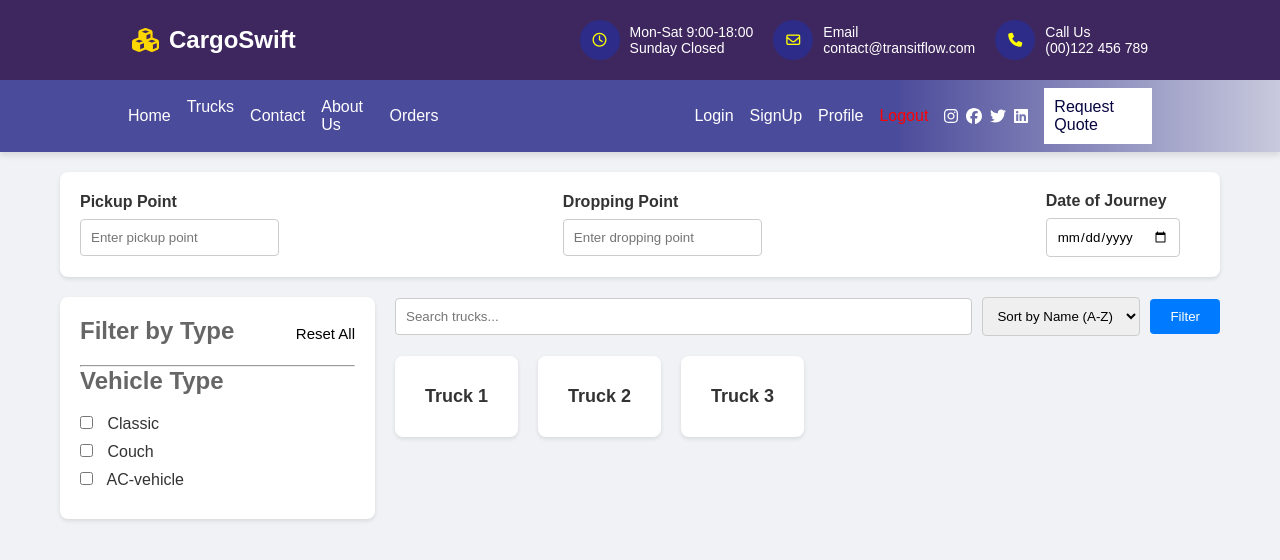
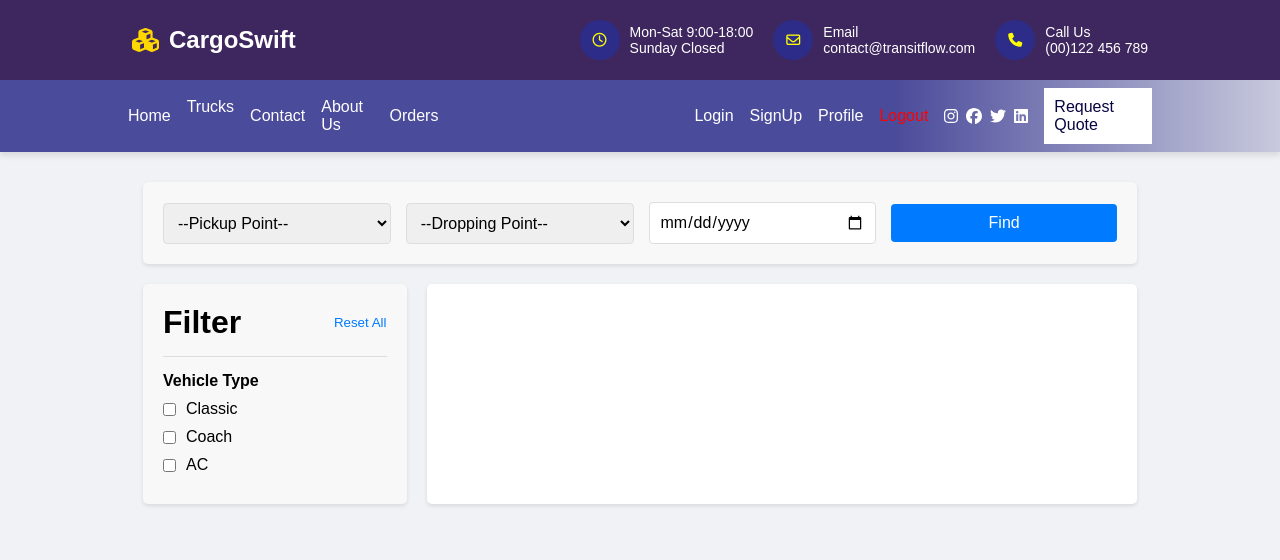
Before and after one commit to talanta-cc/CargoSwift_web, a React (Create React App) app: page /trucks in a window 1280 px wide. Shown: the top 560 px of the page. Built offline with nearby package versions, Linux system fonts and the light colour scheme.

Commit message:
athentication/endpoint

```diff
--- a/package.json
+++ b/package.json
@@ -13,7 +13,7 @@
     "@testing-library/user-event": "^13.5.0",
     "react": "^18.3.1",
     "react-dom": "^18.3.1",
-    "react-router-dom": "^6.23.1",
+    "react-router-dom": "^6.24.0",
     "react-scripts": "^5.0.1",
     "web-vitals": "^2.1.4"
   },
--- a/src/pages/Profile/ProfilePage/ProfilePage.jsx
+++ b/src/pages/Profile/ProfilePage/ProfilePage.jsx
@@ -16,7 +16,7 @@ const ProfilePage = () => {
   }, [navigate]);
 
   const handleLogout = () => {
-    localStorage.removeItem('stored');
+    localStorage.removeItem('token');
     localStorage.removeItem('user');
     console.log('User logged out');
     navigate('/login');
--- /dev/null
+++ b/src/pages/Trucks/TruckPage.jsx
@@ -0,0 +1,37 @@
+import React from 'react';
+import "./TrucksPage.css";
+
+const Truck = ({ truck }) => {
+  return (
+    <div className="item">
+      <div className="row">
+        <div className="col">
+          <h1>{truck.title}</h1>
+          <small>{truck.seatLayout}</small>
+          <a href="">{truck.type}</a>
+        </div>
+        <div className="col flex">
+          <div className="start">
+            <h4>{truck.tripDetails.startTime}</h4>
+            <small>{truck.tripDetails.startLocation}</small>
+          </div>
+          <div className="middle">
+            <p>=== </p>
+            <small>{truck.tripDetails.duration}</small>
+          </div>
+          <div className="stop">
+            <h4>{truck.tripDetails.arrivalTime}</h4>
+            <small>{truck.tripDetails.destinationLocation}</small>
+          </div>
+        </div>
+        <div className="col ">
+          <p>$ {truck.tripDetails.price} </p>
+          <p>Off Days: <span>{truck.tripDetails.offDays.map((day) => <span key={day}>{day} </span>)}</span></p>
+          <button>Select</button>
+        </div>
+      </div>
+    </div>
+  );
+};
+
+export default Truck;
--- a/src/pages/Trucks/TrucksPage.css
+++ b/src/pages/Trucks/TrucksPage.css
@@ -1,3 +1,9 @@
+body {
+    font-family: 'Arial', sans-serif;
+    background-color: #f0f2f5;
+    margin: 0;
+    padding: 0;
+  }
   body {
     font-family: 'Arial', sans-serif;
     background-color: #f0f2f5;
@@ -5,140 +11,160 @@ body {
     padding: 0;
 }
 
-  .trucks-page {
+.container {
     max-width: 1200px;
-    margin: 0 auto;
-    padding: 20px;
-  }
-  .journey-details {
-    display: flex;
-    justify-content: space-between;
-    align-items: center;
-    margin-bottom: 20px;
-    background-color: #fff;
-    padding: 20px;
-    border-radius: 8px;
-    box-shadow: 0 2px 4px rgba(0, 0, 0, 0.1);
+    margin-left: 10%;
+    margin-right: 10%;
+    margin-top: 30px;
+    font-family: Arial, sans-serif;
+    padding: 0 15px;
 }
 
-  .journey-input {
-    display: flex;
-    flex-direction: column;
-    margin-right: 20px;
-  }
-
-  .journey-input label {
-    margin-bottom: 8px;
-    color: #333;
-    font-weight: bold;
-  }
-
-  .journey-input input {
-    padding: 10px;
-    border: 1px solid #ccc;
-    border-radius: 4px;
-  }
-
-  .trucks-page-content {
-    display: flex;
-  }
-
-  .filters {
-    flex: 1;
+.header {
+    background-color: #f8f8f8;
     padding: 20px;
-    background-color: #fff;
-    border-radius: 8px;
+    border-radius: 5px;
     box-shadow: 0 2px 4px rgba(0, 0, 0, 0.1);
-    margin-right: 20px;
-  }
-
-  .filters h2 {
-    color: #666;
     margin-bottom: 20px;
 }
 
-  .filters label {
-    display: block;
-    margin-bottom: 10px;
-    font-size: 16px;
-    color: #333;
+.header form {
+    display: flex;
+    flex-wrap: wrap;
+    align-items: center;
+    gap: 15px;
 }
 
-  .vehicle-type-checkbox {
-    margin-right: 10px;
+.header select,
+.header input[type="date"],
+.header button {
+    padding: 10px;
+    font-size: 16px;
+    border: 1px solid #ddd;
+    border-radius: 4px;
+    flex: 1;
+    min-width: 150px;
 }
 
-  .main-content {
-    flex: 3;
-  }
-
-  .controls {
-    display: flex;
-    justify-content: space-between;
-    align-items: center;
-    margin-bottom: 20px;
-  }
-
-  #search-input {
-    flex: 1;
-    padding: 10px;
-    border: 1px solid #ccc;
-    border-radius: 4px;
-    margin-right: 10px;
-  }
-
-  #sort-select {
-    padding: 10px;
-    border: 1px solid #ccc;
-    border-radius: 4px;
-    margin-right: 10px;
-  }
-
-  #filter-button {
-    padding: 10px 20px;
+.header button {
     background-color: #007bff;
-    color: #fff;
+    color: white;
     border: none;
-    border-radius: 4px;
     cursor: pointer;
 }
 
-  #filter-button:hover {
+.header button:hover {
     background-color: #0056b3;
 }
 
-  .trucks-container {
+.main {
     display: flex;
     flex-wrap: wrap;
     gap: 20px;
 }
-  .filters .filter1{
+
+.filter {
+    flex: 1;
+    min-width: 200px;
+    background-color: #f8f8f8;
+    padding: 20px;
+    border-radius: 5px;
+    box-shadow: 0 2px 4px rgba(0, 0, 0, 0.1);
+}
+
+.filter .title {
     display: flex;
     justify-content: space-between;
-  }
-  .filters .filter1 p{
-    margin-top: 8px;
-    font-size: 15px;
-  }
-  .truck-card {
-    background-color: #fff;
-    border-radius: 8px;
-    box-shadow: 0 2px 4px rgba(0, 0, 0, 0.1);
-    overflow: hidden;
-    margin-bottom: 20px;
-    display: flex;
-    padding: 20px;
+    align-items: center;
 }
 
-  .truck-card h2 {
-    margin: 10px 0;
-    padding: 0 10px;
-    font-size: 18px;
-    color: #333;
+.filter h1 {
+    margin: 0;
 }
 
-  .truck-card p {
-    padding: 0 10px 10px;
-    color: #666;
+.filter small {
+    cursor: pointer;
+    color: #007bff;
+}
+
+.filter small:hover {
+    text-decoration: underline;
+}
+
+.filter hr {
+    margin: 15px 0;
+    border: 0;
+    border-top: 1px solid #ddd;
+}
+
+.filter h4 {
+    margin-bottom: 10px;
+}
+
+.filter .choices {
+    display: flex;
+    align-items: center;
+    gap: 10px;
+    margin-bottom: 10px;
+}
+
+.data {
+    flex: 3;
+    background-color: #fff;
+    padding: 20px;
+    border-radius: 5px;
+    box-shadow: 0 2px 4px rgba(0, 0, 0, 0.1);
+}
+
+.data .item {
+    padding: 20px;
+    background-color: white;
+    margin-bottom: 20px;
+    border-radius: 10px;
+}
+
+.data .item .row {
+    display: flex;
+    flex-wrap: wrap;
+    justify-content: space-between;
+    gap: 20px;
+}
+
+.flex {
+    display: flex;
+    justify-content: space-between;
+    gap: 20px;
+}
+
+/* Responsive styles */
+@media (max-width: 768px) {
+    .header form {
+        flex-direction: column;
+        gap: 10px;
+    }
+
+    .main {
+        flex-direction: column;
+    }
+
+    .filter, .data {
+        margin: 0 0 20px 0;
+    }
+}
+
+@media (max-width: 480px) {
+    .header select,
+    .header input[type="date"],
+    .header button {
         font-size: 14px;
+        padding: 8px;
     }
+
+    .data .item .row {
+        flex-direction: row;
+    }
+
+    .flex {
+        flex-direction: column;
+    }
+}
--- a/src/pages/Trucks/TrucksPage.jsx
+++ b/src/pages/Trucks/TrucksPage.jsx
@@ -1,127 +1,119 @@
-import React, { useState } from 'react';
+import React, { useState, useEffect } from 'react';
 import './TrucksPage.css';
+import Truck from './TruckPage';
 
-function TrucksPage() {
-  const [filters, setFilters] = useState({
-    classic: false,
-    couch: false,
-    'ac-vehicle': false,
+const Trucks = () => {
+  const [trucks] = useState([
+  ]);
+
+  const [pickup, setPickup] = useState('Pickup Point');
+  const [droppingPoint, setDroppingPoint] = useState('Dropping Point');
+  const [date, setDate] = useState('');
+  const [typeAC, setTypeAC] = useState(false);
+  const [typeClassic, setTypeClassic] = useState(false);
+  const [typeCoach, setTypeCoach] = useState(false);
+  const [filteredTrucks, setFilteredTrucks] = useState(trucks);
+
+  const handleFilterChange = (type, checked) => {
+    switch (type) {
+      case 'AC':
+        setTypeAC(checked);
+        break;
+      case 'Classic':
+        setTypeClassic(checked);
+        break;
+      case 'Coach':
+        setTypeCoach(checked);
+        break;
+      default:
+        break;
+    }
+  };
+
+  const filterTrucks = () => {
+    let updatedTrucks = trucks.filter(truck => {
+      const matchPickup = pickup === 'Pickup Point' || truck.tripDetails.startLocation.includes(pickup);
+      const matchDrop = droppingPoint === 'Dropping Point' || truck.tripDetails.destinationLocation.includes(droppingPoint);
+      const matchDate = date === '' || truck.tripDetails.startTime.includes(date);
+      return matchPickup && matchDrop && matchDate;
     });
 
-  const handleCheckboxChange = (event) => {
-    const { value, checked } = event.target;
-    setFilters({
-      ...filters,
-      [value]: checked,
+    updatedTrucks = updatedTrucks.filter(truck => {
+      return (
+        (typeAC && truck.type === 'AC') ||
+        (typeClassic && truck.type === 'Classic') ||
+        (typeCoach && truck.type === 'Coach') ||
+        (!typeAC && !typeClassic && !typeCoach)
+      );
     });
+
+    setFilteredTrucks(updatedTrucks);
   };
 
-  const truckData = [
-    {
-      name: 'Truck 1',
-      type: 'classic',
-      description: 'Classic Truck description and specifications.',
-      time: '8.00am - 4.30pm',
-      offDays: 'Friday',
-    },
-    {
-      name: 'Truck 2',
-      type: 'couch',
-      description: 'Couch Truck description and specifications.',
-      time: '9.00am - 5.00pm',
-      offDays: 'Saturday',
-    },
-    {
-      name: 'Truck 3',
-      type: 'ac-vehicle',
-      description: 'AC Vehicle description and specifications.',
-      time: '8.00am - 4.30pm',
-      offDays: 'Friday',
-    },
-  ];
+  useEffect(() => {
+    filterTrucks();
+  }, [pickup, droppingPoint, date, typeAC, typeClassic, typeCoach]);
 
-  const filteredTrucks = truckData.filter(truck => filters[truck.type]);
+  const submitForm = (e) => {
+    e.preventDefault();
+    filterTrucks();
+  };
 
   return (
-    <div className="trucks-page">
-      <div className="journey-details">
-        <div className="journey-input">
-          <label htmlFor="pickup-point">Pickup Point</label>
-          <input type="text" id="pickup-point" placeholder="Enter pickup point" />
+    <div className='container'>
+      <div className='header'>
+        <form onSubmit={submitForm}>
+          <select name="pickup-point" onChange={e => setPickup(e.target.value)} value={pickup}>
+            <option value="Pickup Point">--Pickup Point--</option>
+            <option value="California">California</option>
+            <option value="Washington DC">Washington DC</option>
+            <option value="New York">New York</option>
+            <option value="Los Angeles">Los Angeles</option>
+            <option value="Dakota">Dakota</option>
+            <option value="Kansas">Kansas</option>
+          </select>
+
+          <select name="Dropping-point" value={droppingPoint} onChange={e => setDroppingPoint(e.target.value)}>
+            <option value="Dropping Point">--Dropping Point--</option>
+            <option value="California">California</option>
+            <option value="Washington DC">Washington DC</option>
+            <option value="New York">New York</option>
+            <option value="Los Angeles">Los Angeles</option>
+            <option value="Texas">Texas</option>
+          </select>
+          <input type="date" value={date} onChange={e => setDate(e.target.value)} />
+          <button type='submit'>Find</button>
+        </form>
       </div>
-        <div className="journey-input">
-          <label htmlFor="dropping-point">Dropping Point</label>
-          <input type="text" id="dropping-point" placeholder="Enter dropping point" />
+      <div className="main">
+        <div className="filter">
+          <div className="title">
+            <h1>Filter</h1>
+            <small onClick={() => { setTypeAC(false); setTypeClassic(false); setTypeCoach(false); }}>Reset All</small>
           </div>
-        <div className="journey-input">
-          <label htmlFor="date-of-journey">Date of Journey</label>
-          <input type="date" id="date-of-journey" />
+          <hr />
+          <h4>Vehicle Type</h4>
+          <div className="choices">
+            <input type="checkbox" checked={typeClassic} onChange={e => handleFilterChange('Classic', e.target.checked)} />
+            <label>Classic</label>
+          </div>
+          <div className="choices">
+            <input type="checkbox" checked={typeCoach} onChange={e => handleFilterChange('Coach', e.target.checked)} />
+            <label>Coach</label>
+          </div>
+          <div className="choices">
+            <input type="checkbox" checked={typeAC} onChange={e => handleFilterChange('AC', e.target.checked)} />
+            <label>AC</label>
           </div>
         </div>
-
-      <div className="trucks-page-content">
-        <div className="filters">
-          <div className="filter1">
-          <h2>Filter by Type </h2>
-          <p>Reset All</p>
-          </div><hr />
-          <h2>Vehicle Type</h2>
-          <label>
-            <input
-              type="checkbox"
-              value="classic"
-              className="vehicle-type-checkbox"
-              onChange={handleCheckboxChange}
-            /> Classic
-          </label>
-          <label>
-            <input
-              type="checkbox"
-              value="couch"
-              className="vehicle-type-checkbox"
-              onChange={handleCheckboxChange}
-            /> Couch
-          </label>
-          <label>
-            <input
-              type="checkbox"
-              value="ac-vehicle"
-              className="vehicle-type-checkbox"
-              onChange={handleCheckboxChange}
-            /> AC-vehicle
-          </label>
-        </div>
-
-        <div className="main-content">
-          <div className="controls">
-            <input type="text" id="search-input" placeholder="Search trucks..." />
-            <select id="sort-select">
-              <option value="name-asc">Sort by Name (A-Z)</option>
-              <option value="name-desc">Sort by Name (Z-A)</option>
-            </select>
-            <button id="filter-button">Filter</button>
-          </div>
-
-          <div className="trucks-container" id="trucks-container">
-            {(filteredTrucks.length > 0 ? filteredTrucks : truckData).map((truck, index) => (
-              <div className="truck-card" key={index} data-name={truck.name} data-type={truck.type}>
-                <div className="trucks_names">
-                <h2>{truck.name}</h2>
-                </div>
-                {filters[truck.type] && (
-                  <>
-                    <p>{truck.description}</p>
-                    <p><strong>Time:</strong> {truck.time}</p>
-                    <p><strong>Off Days:</strong> {truck.offDays}</p>
-                  </>
-                )}
-              </div>
+        <div className="data">
+          {filteredTrucks.map(truck => (
+            <Truck truck={truck} key={truck.id} />
           ))}
         </div>
       </div>
     </div>
-    </div>
   );
-}
+};
 
-export default TrucksPage;
+export default Trucks;
```
Also changed, not shown: src/App.js (+38 -10 lines), src/components/ProtectedRoute.jsx (added, +18 -0 lines), src/pages/Login/Login.jsx (+21 -10 lines), src/pages/SignUp/Signup.jsx (+67 -8 lines), 1 other file (tests, documents, lock files or other folders). Lines whose indentation alone changed are shown as unchanged.
